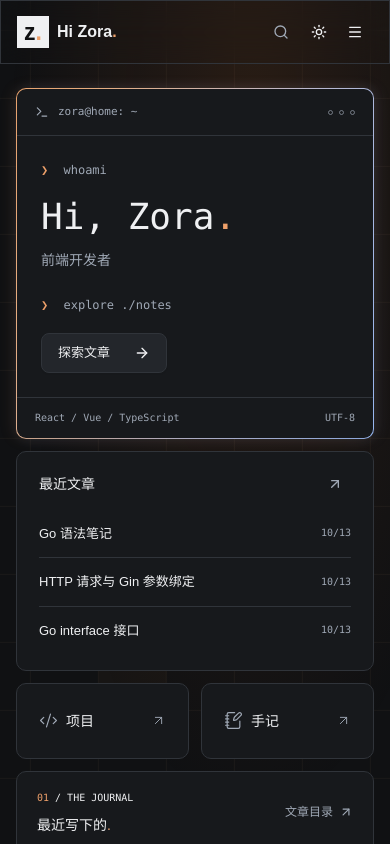
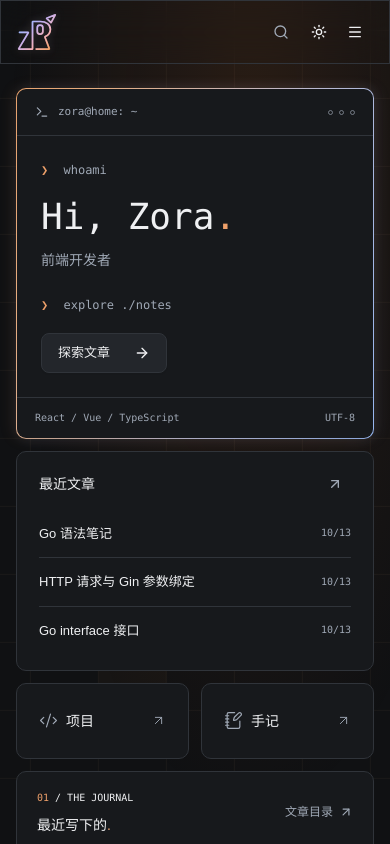
Before and after one commit to XGAN4869/ZoraBlog, a React (Vite) app in the folder frontend/: page / in a window 390 px wide. Shown: the top 844 px of the page. Built offline with nearby package versions, Linux system fonts and the light colour scheme.

Commit message:
feat: replace site branding with glowing gradient dinosaur logo

```diff
--- a/frontend/src/App.css
+++ b/frontend/src/App.css
@@ -26,28 +26,34 @@
 .brand {
   justify-self: start;
   display: inline-flex;
-  gap: 12px;
   align-items: center;
-  font-size: 20px;
-  line-height: 24px;
-  font-weight: 650;
-  white-space: nowrap;
+  justify-content: center;
+  width: var(--control-height);
+  height: var(--control-height);
+  flex-shrink: 0;
 }
 .brand-mark {
-  display: inline-flex;
-  justify-content: center;
-  align-items: center;
-  background: var(--foreground);
-  color: var(--background);
-  width: 32px;
-  height: 32px;
-  font:
-    800 27px/1 "Inter Variable",
-    sans-serif;
+  display: block;
+  flex-shrink: 0;
+  width: var(--control-height);
+  height: var(--control-height);
+  object-fit: contain;
+  filter: drop-shadow(-1px 1px 4px rgba(242, 161, 100, .12))
+    drop-shadow(1px -1px 4px rgba(142, 186, 255, .14));
+  animation: brand-glow-breathe 7s ease-in-out infinite;
 }
-.brand-mark span,
-.brand-dot {
-  color: var(--primary);
+@keyframes brand-glow-breathe {
+  0%, 100% {
+    filter: drop-shadow(-1px 1px 4px rgba(242, 161, 100, .12))
+      drop-shadow(1px -1px 4px rgba(142, 186, 255, .14));
+  }
+  50% {
+    filter: drop-shadow(-1px 1px 6px rgba(242, 161, 100, .20))
+      drop-shadow(1px -1px 6px rgba(142, 186, 255, .22));
+  }
+}
+@media (prefers-reduced-motion: reduce) {
+  .brand-mark { animation: none; }
 }
 .desktop-nav {
   display: flex;
@@ -605,14 +611,9 @@
   height: 110px;
   color: var(--muted-foreground);
 }
-.site-footer .brand {
-  font-size: 15px;
-  color: var(--foreground);
-}
 .site-footer .brand-mark {
-  width: 25px;
-  height: 25px;
-  font-size: 22px;
+  width: 40px;
+  height: 40px;
 }
 .site-footer > span {
   font-size: var(--text-caption);
@@ -1096,15 +1097,6 @@
     top: var(--nav-offset);
     padding-inline: 16px;
   }
-  .brand {
-    font-size: 16px;
-    gap: 8px;
-  }
-  .brand-mark {
-    width: 32px;
-    height: 32px;
-    font-size: 23px;
-  }
   .desktop-nav,
   .header-login {
     display: none;
--- a/frontend/src/layouts/Site.tsx
+++ b/frontend/src/layouts/Site.tsx
@@ -47,12 +47,7 @@ const navigation = [
 function Brand() {
   return (
     <Link className="brand" to="/" aria-label="Hi Zora 首页">
-      <span className="brand-mark">
-        z<span>.</span>
-      </span>
-      <span>
-        Hi Zora<span className="brand-dot">.</span>
-      </span>
+      <img className="brand-mark" src="/zora-icon.svg" alt="" width="40" height="40" />
     </Link>
   );
 }
```
Also changed, not shown: frontend/public/zora-icon.svg.
